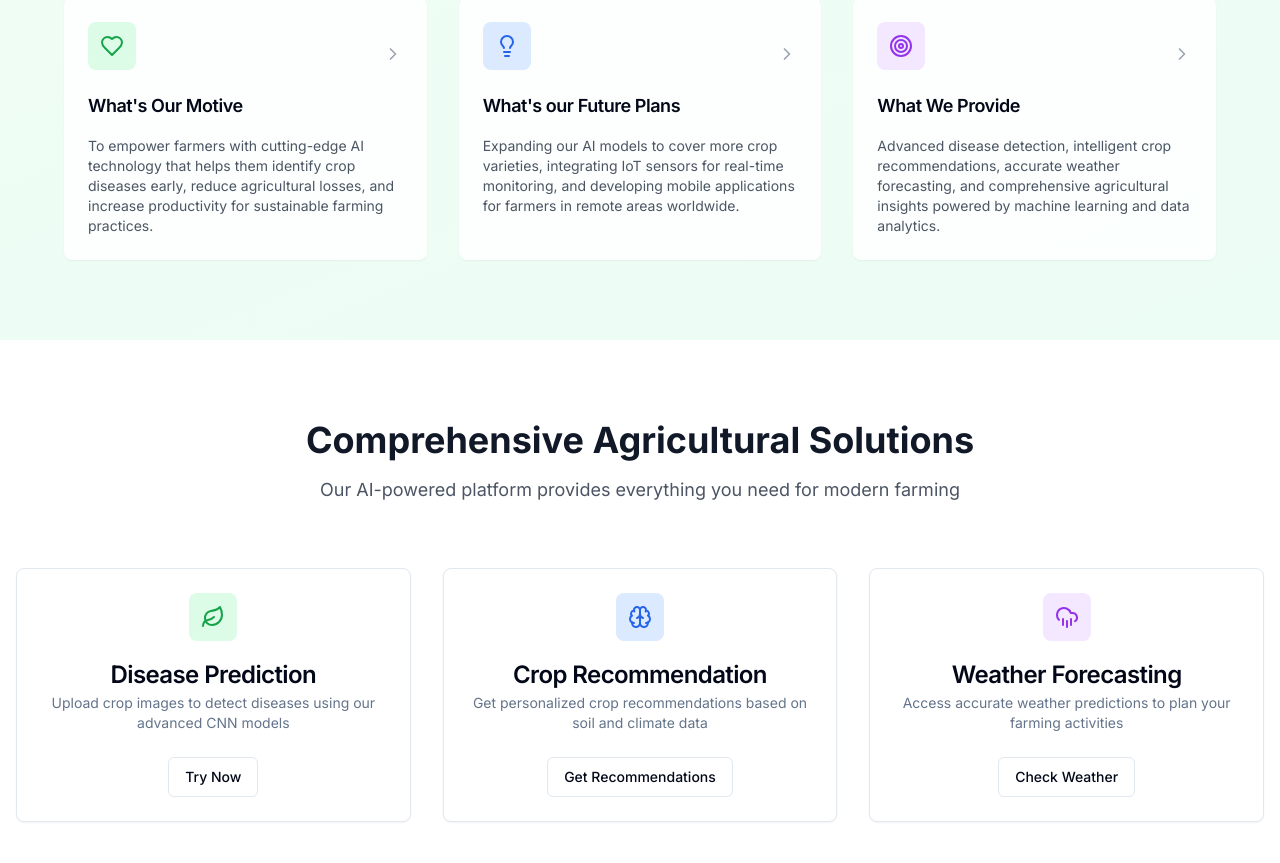
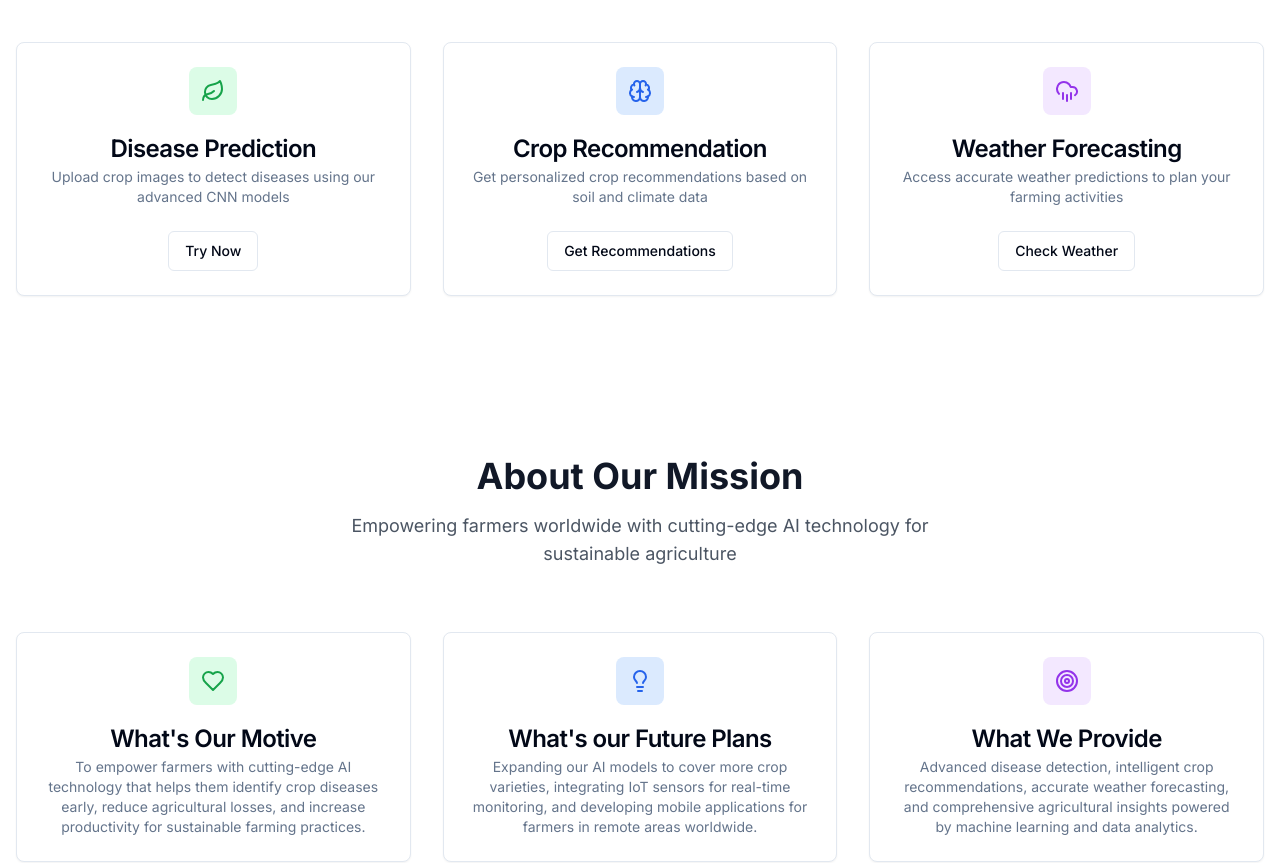
Before and after one commit to D-roy-2003/CropCare, a Next.js app: page / in a window 1280 px wide. Shown: the part 679-1542 px from the top of the page. Built offline with nearby package versions, Linux system fonts and the light colour scheme.

Commit message:
Update About Us Section Position and Styling

```diff
--- a/app/page.tsx
+++ b/app/page.tsx
@@ -26,76 +26,6 @@ export default function HomePage() {
                 <Link href="/recommendation">Get Crop Recommendations</Link>
               </Button>
             </div>
-          </div>
-        </div>
-      </section>
-
-      {/* About Us Section */}
-      <section className="py-20 bg-gradient-to-br from-green-50 to-emerald-50 dark:from-green-950 dark:to-emerald-950">
-        <div className="container px-4">
-          <div className="text-center mb-16">
-            <h2 className="text-3xl md:text-4xl font-bold text-gray-900 dark:text-white mb-4">
-              About Us
-            </h2>
-          </div>
-
-          <div className="grid grid-cols-1 md:grid-cols-3 gap-8 max-w-6xl mx-auto">
-            {/* What's Our Motive */}
-            <Card className="group hover:shadow-lg transition-all duration-300 border-0 bg-white/80 dark:bg-gray-800/80 backdrop-blur-sm">
-              <CardHeader className="pb-4">
-                <div className="flex items-center justify-between">
-                  <div className="w-12 h-12 bg-green-100 dark:bg-green-900 rounded-lg flex items-center justify-center mb-4">
-                    <Heart className="h-6 w-6 text-green-600 dark:text-green-400" />
-                  </div>
-                  <ChevronRight className="h-5 w-5 text-gray-400 group-hover:text-green-600 transition-colors" />
-                </div>
-                <CardTitle className="text-lg">What's Our Motive</CardTitle>
-              </CardHeader>
-              <CardContent>
-                <p className="text-sm text-gray-600 dark:text-gray-300">
-                  To empower farmers with cutting-edge AI technology that helps them identify crop diseases early,
-                  reduce agricultural losses, and increase productivity for sustainable farming practices.
-                </p>
-              </CardContent>
-            </Card>
-
-            {/* What's our Future Plans */}
-            <Card className="group hover:shadow-lg transition-all duration-300 border-0 bg-white/80 dark:bg-gray-800/80 backdrop-blur-sm">
-              <CardHeader className="pb-4">
-                <div className="flex items-center justify-between">
-                  <div className="w-12 h-12 bg-blue-100 dark:bg-blue-900 rounded-lg flex items-center justify-center mb-4">
-                    <Lightbulb className="h-6 w-6 text-blue-600 dark:text-blue-400" />
-                  </div>
-                  <ChevronRight className="h-5 w-5 text-gray-400 group-hover:text-blue-600 transition-colors" />
-                </div>
-                <CardTitle className="text-lg">What's our Future Plans</CardTitle>
-              </CardHeader>
-              <CardContent>
-                <p className="text-sm text-gray-600 dark:text-gray-300">
-                  Expanding our AI models to cover more crop varieties, integrating IoT sensors for real-time monitoring,
-                  and developing mobile applications for farmers in remote areas worldwide.
-                </p>
-              </CardContent>
-            </Card>
-
-            {/* What We Provide */}
-            <Card className="group hover:shadow-lg transition-all duration-300 border-0 bg-white/80 dark:bg-gray-800/80 backdrop-blur-sm">
-              <CardHeader className="pb-4">
-                <div className="flex items-center justify-between">
-                  <div className="w-12 h-12 bg-purple-100 dark:bg-purple-900 rounded-lg flex items-center justify-center mb-4">
-                    <Target className="h-6 w-6 text-purple-600 dark:text-purple-400" />
-                  </div>
-                  <ChevronRight className="h-5 w-5 text-gray-400 group-hover:text-purple-600 transition-colors" />
-                </div>
-                <CardTitle className="text-lg">What We Provide</CardTitle>
-              </CardHeader>
-              <CardContent>
-                <p className="text-sm text-gray-600 dark:text-gray-300">
-                  Advanced disease detection, intelligent crop recommendations, accurate weather forecasting,
-                  and comprehensive agricultural insights powered by machine learning and data analytics.
-                </p>
-              </CardContent>
-            </Card>
           </div>
         </div>
       </section>
@@ -161,6 +91,64 @@ export default function HomePage() {
         </div>
       </section>
 
+      {/* About Us Section */}
+      <section className="py-20">
+        <div className="container px-4">
+          <div className="text-center mb-16">
+            <h2 className="text-3xl md:text-4xl font-bold text-gray-900 dark:text-white mb-4">
+              About Our Mission
+            </h2>
+            <p className="text-lg text-gray-600 dark:text-gray-300 max-w-2xl mx-auto">
+              Empowering farmers worldwide with cutting-edge AI technology for sustainable agriculture
+            </p>
+          </div>
+
+          <div className="grid grid-cols-1 md:grid-cols-3 gap-8">
+            {/* What's Our Motive */}
+            <Card className="text-center hover:shadow-lg transition-shadow">
+              <CardHeader>
+                <div className="mx-auto w-12 h-12 bg-green-100 dark:bg-green-900 rounded-lg flex items-center justify-center mb-4">
+                  <Heart className="h-6 w-6 text-green-600 dark:text-green-400" />
+                </div>
+                <CardTitle>What's Our Motive</CardTitle>
+                <CardDescription>
+                  To empower farmers with cutting-edge AI technology that helps them identify crop diseases early,
+                  reduce agricultural losses, and increase productivity for sustainable farming practices.
+                </CardDescription>
+              </CardHeader>
+            </Card>
+
+            {/* What's our Future Plans */}
+            <Card className="text-center hover:shadow-lg transition-shadow">
+              <CardHeader>
+                <div className="mx-auto w-12 h-12 bg-blue-100 dark:bg-blue-900 rounded-lg flex items-center justify-center mb-4">
+                  <Lightbulb className="h-6 w-6 text-blue-600 dark:text-blue-400" />
+                </div>
+                <CardTitle>What's our Future Plans</CardTitle>
+                <CardDescription>
+                  Expanding our AI models to cover more crop varieties, integrating IoT sensors for real-time monitoring,
+                  and developing mobile applications for farmers in remote areas worldwide.
+                </CardDescription>
+              </CardHeader>
+            </Card>
+
+            {/* What We Provide */}
+            <Card className="text-center hover:shadow-lg transition-shadow">
+              <CardHeader>
+                <div className="mx-auto w-12 h-12 bg-purple-100 dark:bg-purple-900 rounded-lg flex items-center justify-center mb-4">
+                  <Target className="h-6 w-6 text-purple-600 dark:text-purple-400" />
+                </div>
+                <CardTitle>What We Provide</CardTitle>
+                <CardDescription>
+                  Advanced disease detection, intelligent crop recommendations, accurate weather forecasting,
+                  and comprehensive agricultural insights powered by machine learning and data analytics.
+                </CardDescription>
+              </CardHeader>
+            </Card>
+          </div>
+        </div>
+      </section>
+
       {/* Stats Section */}
       <section className="bg-gray-50 dark:bg-gray-900 py-20">
         <div className="container px-4">
```
